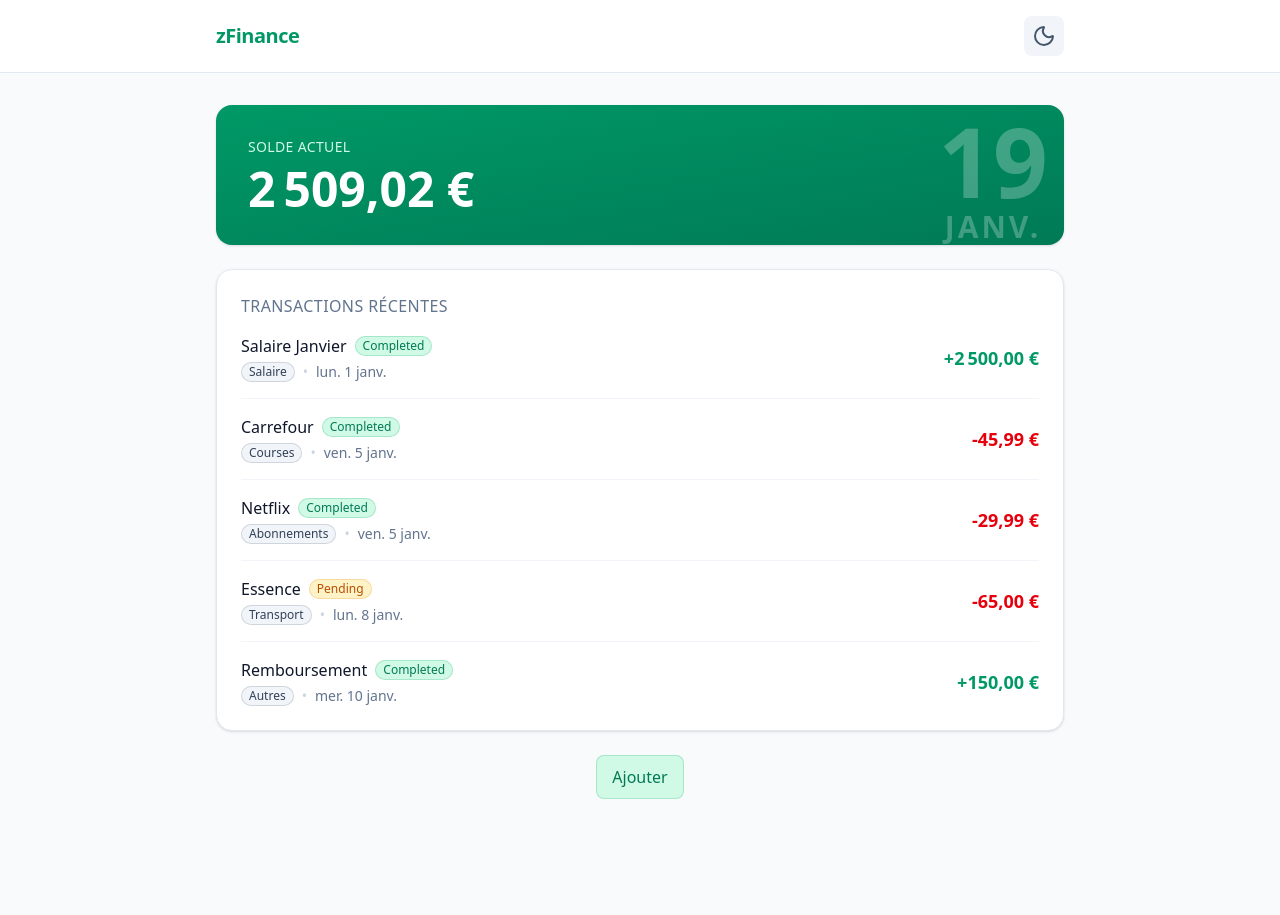
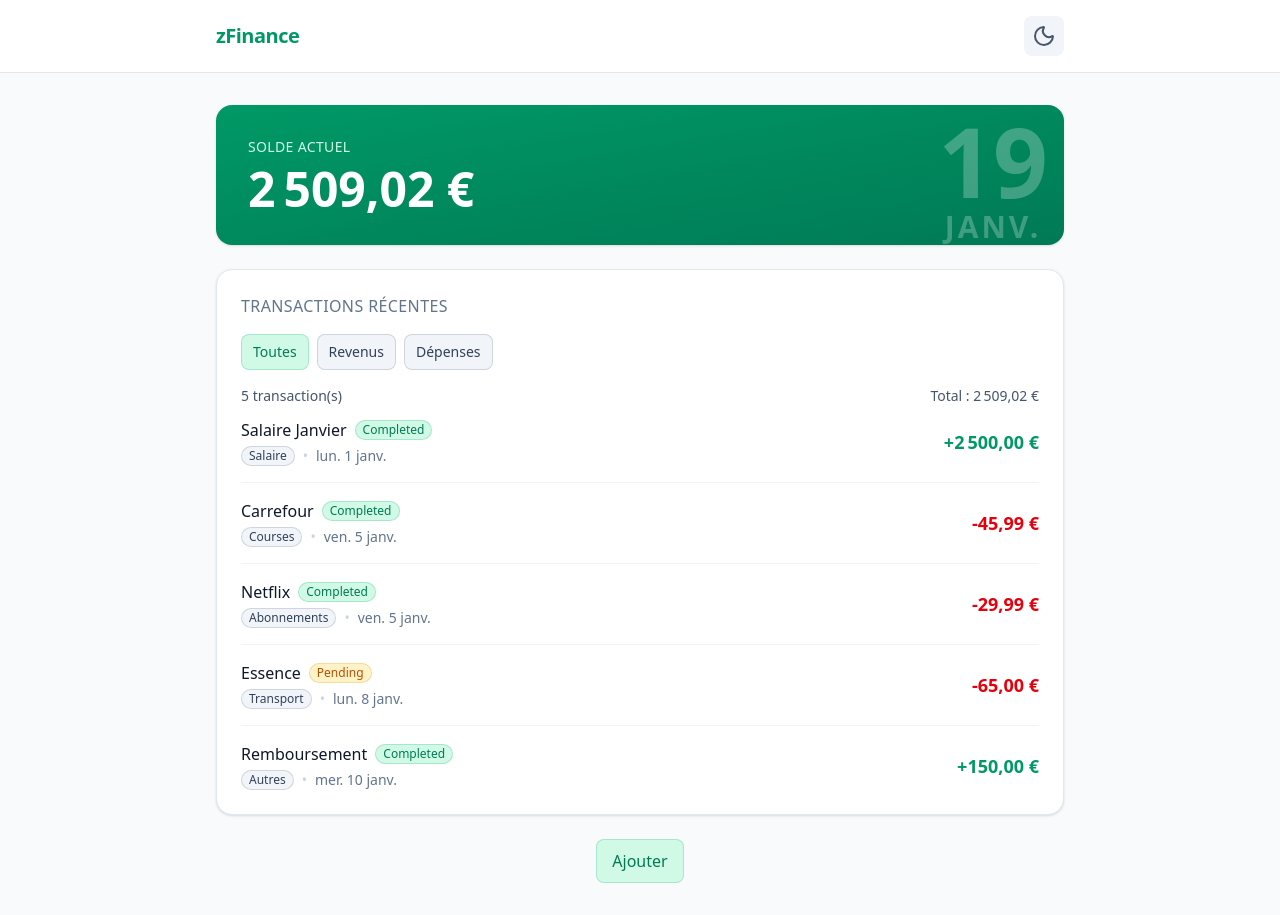
Before and after one commit to Zomirks/zFinance, a React (Vite) app: page / in a window 1280 px wide. Before the commit the page ends 831 px from the top, so only its background shows below. Built offline with nearby package versions, Linux system fonts and the light colour scheme.

Commit message:
add: Features - TransactionList

```diff
--- a/src/App.jsx
+++ b/src/App.jsx
@@ -1,8 +1,7 @@
-import { useState, useEffect } from 'react';
-import { formatCurrency, formatDate } from './utils/formatters';
+import { formatCurrency } from './utils/formatters';
 import Button from './components/ui/Button';
 import Card from './components/ui/Card';
-import TransactionItem from './components/features/TransactionItem';
+import TransactionList from './components/features/TransactionList';
 import Header from './components/layout/Header';
 
 function App() {
@@ -44,11 +43,7 @@ function App() {
 				</Card>
 
 				<Card title="Transactions récentes">
-					<ul className="divide-y divide-slate-100 dark:divide-slate-700">
-						{mockTransactions.map((t) => (
-							<TransactionItem id={t.id} amount={t.amount} description={t.description} category={t.category} date={t.date} status={t.status} />
-						))}
-					</ul>
+					<TransactionList transactions={mockTransactions} />
 				</Card>
 
 				<div className="flex justify-center">
--- /dev/null
+++ b/src/components/features/TransactionList.jsx
@@ -0,0 +1,71 @@
+import { useState, useMemo } from 'react';
+import { formatCurrency } from '../../utils/formatters';
+import TransactionItem from './TransactionItem';
+import Button from '../ui/Button';
+
+import { ArrowRightLeft } from 'lucide-react';
+
+const FILTER_BUTTONS = [
+	{ key: 'all', label: 'Toutes' },
+	{ key: 'income', label: 'Revenus' },
+	{ key: 'expense', label: 'Dépenses' },
+];
+
+const TransactionList = ({ transactions = [] }) => {
+	const [filter, setFilter] = useState('all');
+
+	const filtered = useMemo(() => {
+		switch (filter) {
+			case 'income':
+				return transactions.filter(t => t.amount > 0);
+			case 'expense':
+				return transactions.filter(t => t.amount < 0);
+			default:
+				return transactions;
+		}
+	}, [filter, transactions]);
+
+	const filteredTotal = useMemo(
+		() => formatCurrency(filtered.reduce((sum, t) => sum + t.amount, 0)),
+		[filtered]
+	);
+
+	return (
+		<>
+			{filtered.length > 0 ? (
+				<>
+					<div className="flex gap-2 mb-4">
+						{FILTER_BUTTONS.map(({ key, label }) => (
+							<Button
+								key={key}
+								variant={filter === key ? 'primary' : 'secondary'}
+								onClick={() => setFilter(key)}
+							>
+								{label}
+							</Button>
+						))}
+					</div>
+
+					<div className='text-slate-600 dark:text-slate-300 text-sm pb-3 flex justify-between'>
+						<p className=''>{filtered.length} transaction(s)</p>
+						<p>Total : {filteredTotal}</p>
+					</div>
+					<ul className="divide-y divide-slate-100 dark:divide-slate-700">
+						{filtered.map((t) => (
+							<TransactionItem key={t.id} {...t} />
+						))}
+					</ul>
+				</>
+			) : (
+				<>
+					<div className='text-center py-8'>
+						<ArrowRightLeft size={96} strokeWidth={1} className='dark:text-white mx-auto mb-6'/>
+						<p className='dark:text-white'>Aucune transaction à afficher</p>
+						<p className='text-sm text-slate-400 mt-2'>Vos transactions apparaîtront ici</p>
+					</div>
+				</>
+			)}
+		</>
+	)
+}
+export default TransactionList
```
